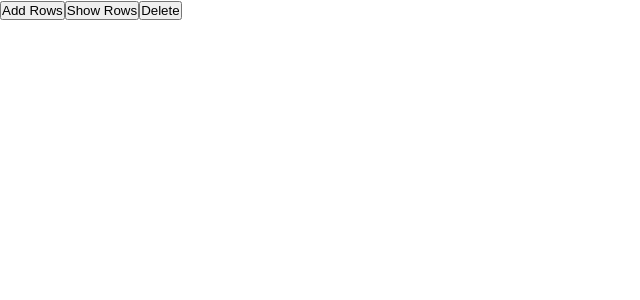
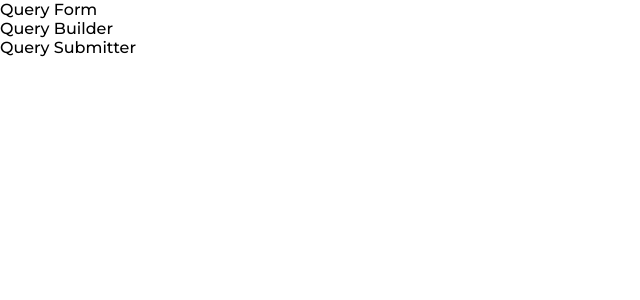
Before and after one commit to Julius-R/coding_challenge, a React app: page / in a window 1280 px wide. Shown: the top 300 px of the page, without its empty margins (0-640 px from the left). Built offline with nearby package versions, Linux system fonts and the light colour scheme.

Commit message:
created necessary components and mobx functions

```diff
--- a/mobx/store.js
+++ b/mobx/store.js
@@ -3,18 +3,13 @@ import { observable, action } from "mobx";
 export const state = observable({ rows: [] });
 
 export const addRow = action((row) => {
-	state.rows.push(row);
+	state.rows = state.rows.concat(row);
 });
 
 export const removeRow = action((id) => {
 	state.rows = state.rows.filter((row) => row.id !== id);
-	console.log(state.rows);
 });
 
-// updateRow(id, updatedRow) {
-// 	this.rows = this.rows.map((row) => (row.id === id ? updatedRod : row));
-// }
-
-// displayRowLength() {
-// 	console.log(this.rows.length);
-// }
+export const updateRow = action((id, updatedRow) => {
+	state.rows = state.rows.map((row) => (row.id === id ? updatedRod : row));
+});
--- a/src/App.js
+++ b/src/App.js
@@ -2,11 +2,13 @@ import React from "react";
 import { observer } from "mobx-react";
 import { state } from "../mobx/store";
 import QueryDisplay from "./components/QueryDisplay";
+import QueryForm from "./components/QueryForm";
 
 const App = () => {
 	return (
 		<>
-			<QueryDisplay store={state.rows} />
+			<QueryForm />
+			{/* <QueryDisplay store={state.rows} /> */}
 		</>
 	);
 };
--- /dev/null
+++ b/src/components/QueryBuilder.js
@@ -0,0 +1,5 @@
+import React from "react";
+
+export default function QueryBuilder() {
+	return <div>Query Builder</div>;
+}
--- a/src/components/QueryDisplay.js
+++ b/src/components/QueryDisplay.js
@@ -1,9 +1,16 @@
-import React, { useState } from "react";
+import React, { useState, useEffect } from "react";
 import { addRow, removeRow } from "../../mobx/store";
 
 export default function QueryDisplay({ store }) {
+	const [row, setRow] = useState([]);
+	useEffect(() => {
+		setRow(store);
+	}, [store]);
 	return (
 		<section className="display">
+			{row.map((row) => (
+				<h1 key={row.id}>{row.name}</h1>
+			))}
 			<button
 				onClick={() => {
 					addRow({ id: 1, name: "John" });
--- /dev/null
+++ b/src/components/QueryForm.js
@@ -0,0 +1,13 @@
+import React from "react";
+import QueryBuilder from "./QueryBuilder";
+import QuerySubmitter from "./QuerySubmitter";
+
+export default function QueryForm() {
+	return (
+		<div>
+			Query Form
+			<QueryBuilder />
+			<QuerySubmitter />
+		</div>
+	);
+}
--- /dev/null
+++ b/src/components/QuerySubmitter.js
@@ -0,0 +1,5 @@
+import React from "react";
+
+export default function QuerySubmitter() {
+	return <div>Query Submitter</div>;
+}
```
